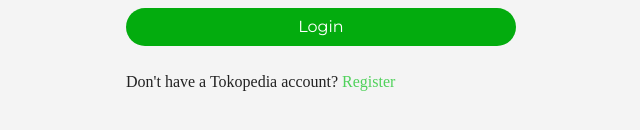
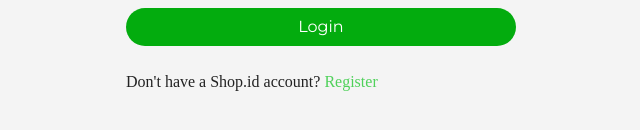
Before and after one commit to abdussalim/shop-id-frontend, a React (Create React App) app: page /login in a window 1280 px wide. Shown: the part 440-570 px from the top of the page, without its empty margins (319-959 px from the left). Built offline with nearby package versions, Linux system fonts and the light colour scheme; a web font is replaced by a local one.

Commit message:
refactor: changed some resources and features

```diff
--- a/src/Pages/auth/Login.js
+++ b/src/Pages/auth/Login.js
@@ -1,8 +1,8 @@
-import './style.css'
-import React,{useState} from 'react'
+import "./style.css";
+import React, { useState } from "react";
 import { useNavigate } from "react-router-dom";
 import { Link } from "react-router-dom";
-import logo from '../../assets/image/shop-id.svg'
+import logo from "../../assets/image/shop-id.svg";
 import { useDispatch, useSelector } from "react-redux";
 import { loginUser } from "../../configs/redux/actions/userAction";
 
@@ -21,7 +21,7 @@
       [e.target.name]: e.target.value,
     });
   };
-  console.log(formLogin.email)
+  console.log(formLogin.email);
   const handleLogin = (e) => {
     e.preventDefault();
     dispatch(loginUser(formLogin, navigate));
@@ -66,7 +66,7 @@
             {isLoading ? "loading.." : "Login"}
           </button>
           <label className="register mb-3 mt-4 me-auto" htmlFor="register">
-            Don't have a Tokopedia account?
+            Don't have a Shop.id account?
             <Link className="page-register me-auto" to="/register">
               Register
             </Link>
@@ -75,6 +75,6 @@
       </div>
     </div>
   );
-  }
+};
 
-  export default Login
+export default Login;
--- a/src/Pages/auth/Register.js
+++ b/src/Pages/auth/Register.js
@@ -100,7 +100,7 @@
           <button className="w-100 btn btn-sign mt-5" type="submit">
             Register
           </button>
-          <label className="login mb-3 mt-4 justify-content-center" for="">
+          <label className="logSin mb-3 mt-4 justify-content-center" for="">
             Don't have a Shop.id account?
             <Link to="/login" className="page-login">
               Login
```
Lines whose indentation alone changed are shown as unchanged.
